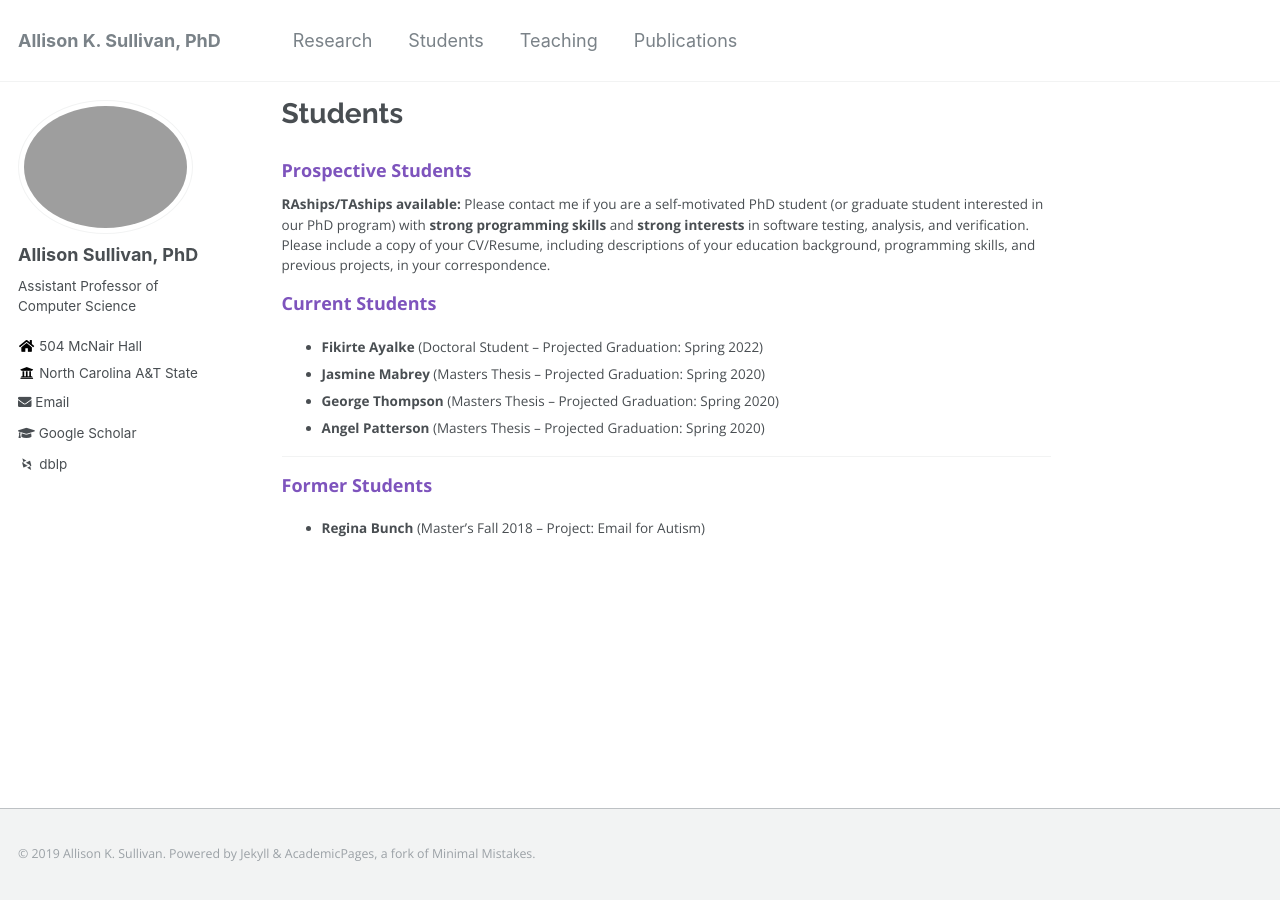
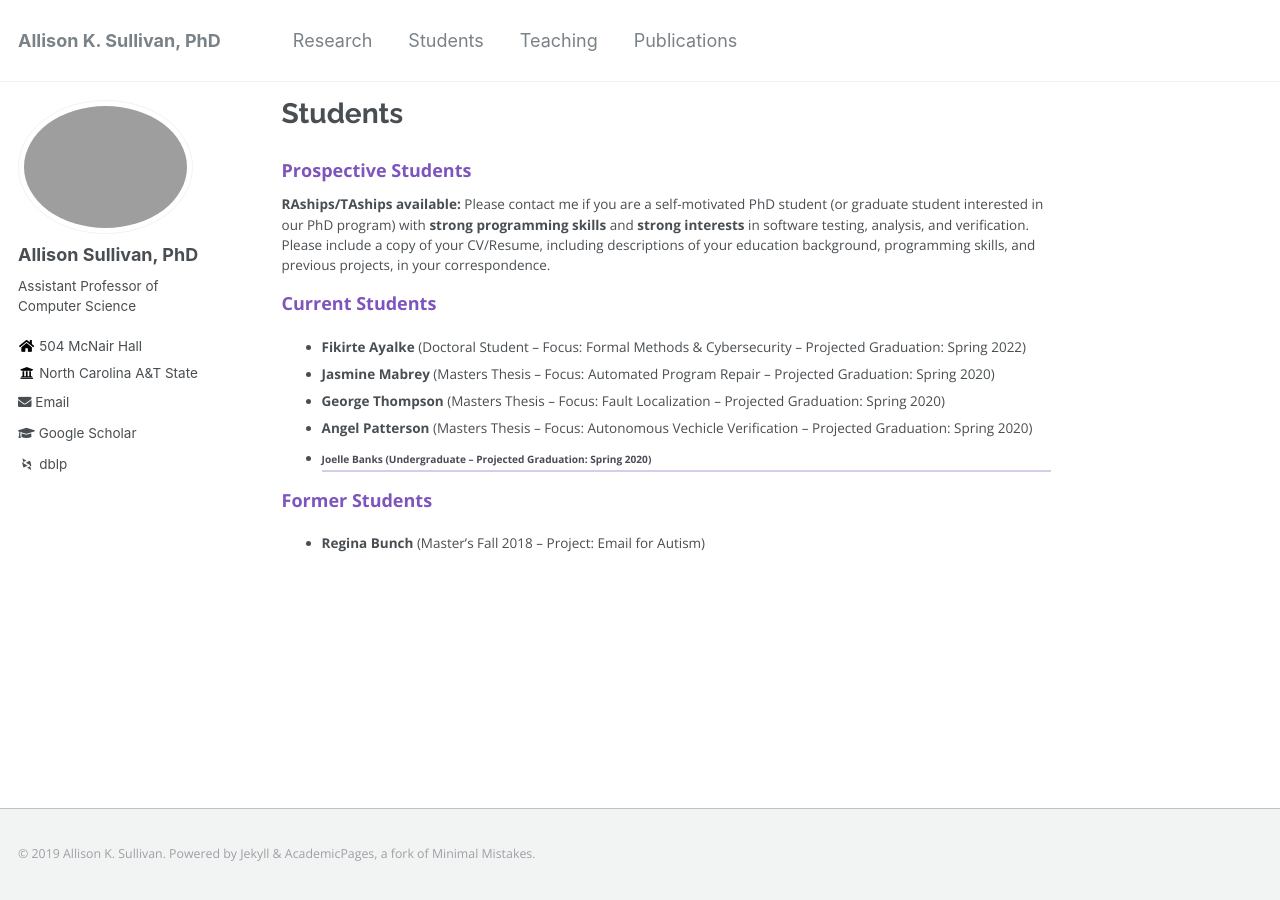
Before and after one commit to Allisonius/allisonius.github.io, a Jekyll site: the page built from _pages/students.md, in a window 1280 px wide. Built offline with Jekyll 4.4.1, drawn with Linux system fonts in a browser that asks for light colours; some web fonts are replaced.

Commit message:
Update students.md

```diff
--- a/_pages/students.md
+++ b/_pages/students.md
@@ -11,11 +11,11 @@ author_profile: true
 
 ### Current Students
 
-* **Fikirte Ayalke** (Doctoral Student -- Projected Graduation: Spring 2022)
-* **Jasmine Mabrey** (Masters Thesis -- Projected Graduation: Spring 2020)
-* **George Thompson** (Masters Thesis -- Projected Graduation: Spring 2020)
-* **Angel Patterson** (Masters Thesis -- Projected Graduation: Spring 2020)
-
+* **Fikirte Ayalke** (Doctoral Student -- Focus: Formal Methods & Cybersecurity -- Projected Graduation: Spring 2022)
+* **Jasmine Mabrey** (Masters Thesis -- Focus: Automated Program Repair -- Projected Graduation: Spring 2020)
+* **George Thompson** (Masters Thesis -- Focus: Fault Localization -- Projected Graduation: Spring 2020)
+* **Angel Patterson** (Masters Thesis -- Focus: Autonomous Vechicle Verification -- Projected Graduation: Spring 2020)
+* **Joelle Banks** (Undergraduate -- Projected Graduation: Spring 2020)
 ---
 
 ### Former Students
```
